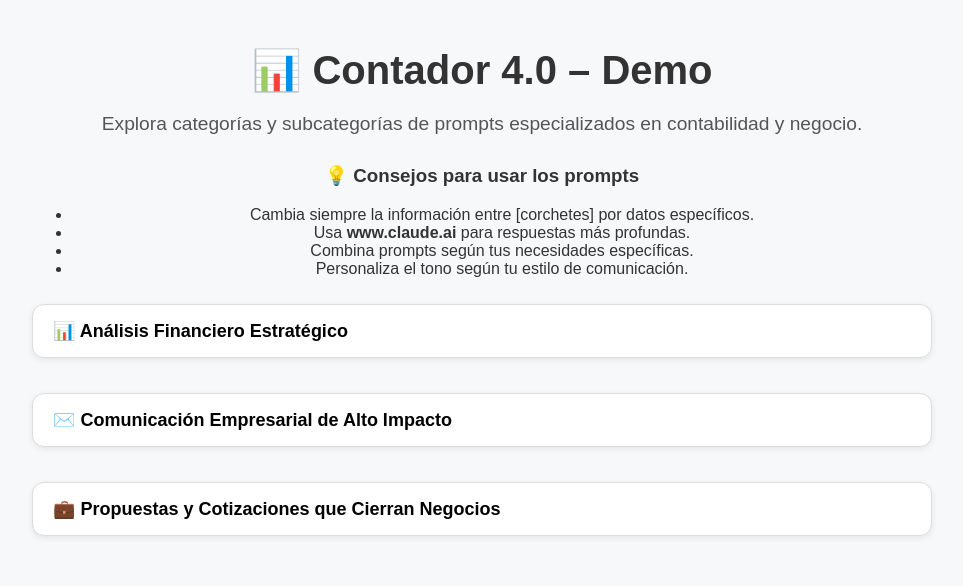
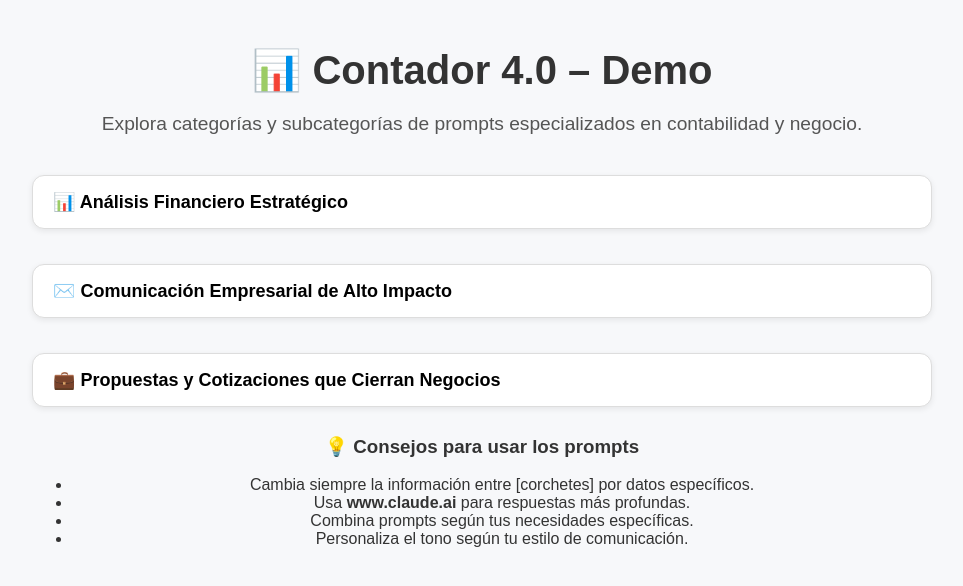
Before and after one commit to JairoAmaya/contador4-webapp-final, a React (Vite) app: page / in a window 1280 px wide. Shown: the top 586 px of the page, without its empty margins (158-1121 px from the left). Built offline with nearby package versions, Linux system fonts and the light colour scheme.

Commit message:
Update App.jsx

```diff
--- a/src/App.jsx
+++ b/src/App.jsx
@@ -4,7 +4,8 @@ import "./styles.css";
 
 function App() {
   const [categoriaSeleccionada, setCategoriaSeleccionada] = useState(null);
-  const [subcategoriaSeleccionada, setSubcategoriaSeleccionada] = useState(null);
+  const [subcategoriaSeleccionada, setSubcategoriaSeleccionada] =
+    useState(null);
 
   const copiarPrompt = (texto) => {
     navigator.clipboard.writeText(texto);
@@ -32,7 +33,7 @@ function App() {
             ⬅ Volver
           </button>
           <span>
-            {categoriaSeleccionada.name}
+            {categoriaSeleccionada.icon} {categoriaSeleccionada.name}
             {subcategoriaSeleccionada && ` / ${subcategoriaSeleccionada.name}`}
           </span>
         </div>
@@ -41,18 +42,6 @@ function App() {
       {/* Pantalla principal - lista de categorías */}
       {!categoriaSeleccionada && (
         <div>
-    {/* Bloque de consejos */}
-    <div className="tips-card">
-      <h3>💡 Consejos para usar los prompts</h3>
-      <ul>
-        <li>Cambia siempre la información entre [corchetes] por datos específicos.</li>
-        <li>Usa <strong>www.claude.ai</strong> para respuestas más profundas.</li>
-        <li>Combina prompts según tus necesidades específicas.</li>
-        <li>Personaliza el tono según tu estilo de comunicación.</li>
-      </ul>
-    </div>
-
-    {/* Lista de categorías */}
           <div className="category-list">
             {promptsData.map((cat) => (
               <button
@@ -64,9 +53,24 @@ function App() {
               </button>
             ))}
           </div>
+
+          {/* Consejos al final */}
+          <div className="tips-box">
+            <h3>💡 Consejos para usar los prompts</h3>
+            <ul>
+              <li>
+                Cambia siempre la información entre [corchetes] por datos
+                específicos.
+              </li>
+              <li>
+                Usa <b>www.claude.ai</b> para respuestas más profundas.
+              </li>
+              <li>Combina prompts según tus necesidades específicas.</li>
+              <li>Personaliza el tono según tu estilo de comunicación.</li>
+            </ul>
+          </div>
         </div>
       )}
-
 
       {/* Vista de una categoría con subcategorías */}
       {categoriaSeleccionada && !subcategoriaSeleccionada && (
@@ -93,10 +97,26 @@ function App() {
             {subcategoriaSeleccionada.prompts.map((prompt, index) => (
               <div key={index} className="prompt-card">
                 <h4>{prompt.title}</h4>
-                <p>{prompt.text}</p>
-                <button onClick={() => copiarPrompt(prompt.text)}>
-                  Copiar Prompt
+
+                {/* Prompt largo */}
+                {prompt.long && (
+                  <div className="prompt-version">
+                    <p>{prompt.long}</p>
+                    <button onClick={() => copiarPrompt(prompt.long)}>
+                      Copiar Versión Larga
                     </button>
+                  </div>
+                )}
+
+                {/* Prompt express */}
+                {prompt.express && (
+                  <div className="prompt-version">
+                    <p>{prompt.express}</p>
+                    <button onClick={() => copiarPrompt(prompt.express)}>
+                      Copiar Versión Express
+                    </button>
+                  </div>
+                )}
               </div>
             ))}
           </div>
```
Lines whose indentation alone changed are shown as unchanged.
